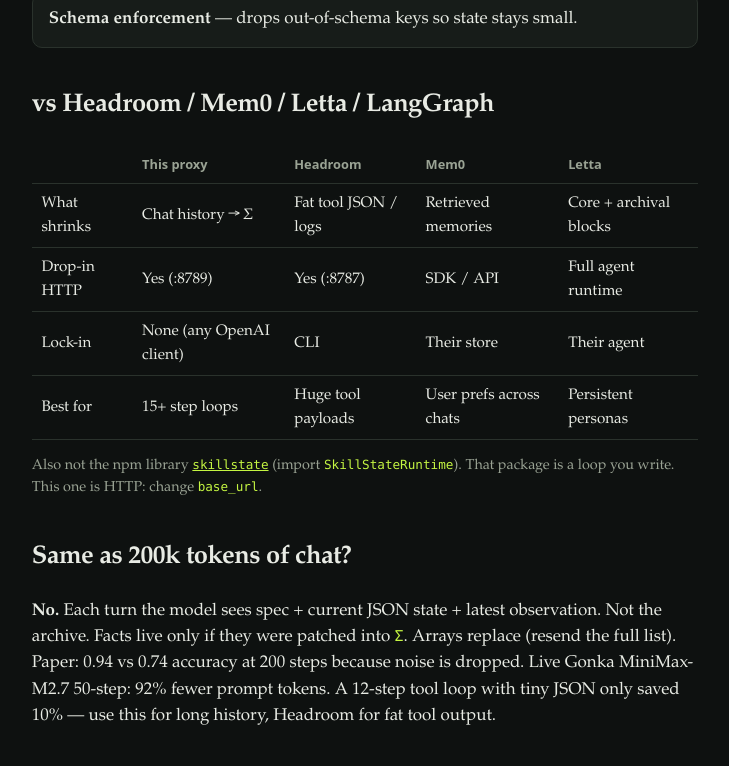
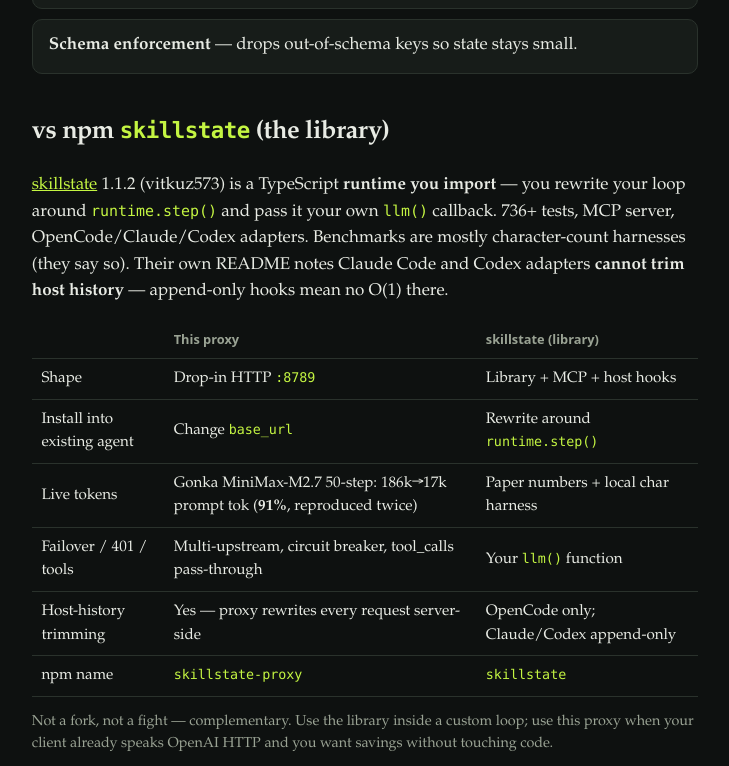
Before and after one commit to NosytLabs/skillstate-proxy, a website: page docs/index.html in a window 1280 px wide. Shown: the part 2264-3030 px from the top of the page, without its empty margins (275-1004 px from the left). Drawn offline with Linux system fonts and the light colour scheme.

Commit message:
docs: vs npm skillstate section + twice-reproduced 91% bench; sitemap lastmod
- docs page: 'vs npm skillstate (the library)' comparison (host-trimming gap, live-token evidence), updated bench numbers with same-day re-run (16,805 vs 185,699 = 91.0%), removed redundant footnote
- README: matching host-history-trimming row + reproduced-numbers row
- sitemap: lastmod 2026-09-07

```diff
--- a/docs/index.html
+++ b/docs/index.html
@@ -66,7 +66,7 @@
     </section>
     <section>
       <h2>Why it saves money</h2>
-      <p>Append-only transcripts grow linearly. SKILL.state stays a few hundred tokens per step. A live 50-step run on Gonka MiniMax-M2.7 (2026-09-07) used <strong>16,562 vs 212,606</strong> prompt tokens (92.2% less). Step 50 was 403 vs 8,904 (22×). At GPT-4o rates that same run is about $0.16 vs $0.63.</p>
+      <p>Append-only transcripts grow linearly. SKILL.state stays a few hundred tokens per step. A live 50-step run on Gonka MiniMax-M2.7 (2026-09-07) used <strong>16,562 vs 212,606</strong> prompt tokens (92.2% less). Step 50 was 403 vs 8,904 (22×). Re-run the same day: <strong>16,805 vs 185,699</strong> (91.0%), step 50 flat at 316 (~336 constant avg). At GPT-4o rates that same run is about $0.16 vs $0.63.</p>
       <div class="table-wrap">
         <table>
           <thead><tr><th>Steps</th><th>Provider</th><th>Baseline</th><th>SKILL.state</th><th>Save</th></tr></thead>
@@ -96,6 +96,21 @@
       </ul>
     </section>
     <section>
+      <h2>vs npm <code>skillstate</code> (the library)</h2>
+      <p><a href="https://www.npmjs.com/package/skillstate">skillstate</a> 1.1.2 (vitkuz573) is a TypeScript <strong>runtime you import</strong> — you rewrite your loop around <code>runtime.step()</code> and pass it your own <code>llm()</code> callback. 736+ tests, MCP server, OpenCode/Claude/Codex adapters. Benchmarks are mostly character-count harnesses (they say so). Their own README notes Claude Code and Codex adapters <strong>cannot trim host history</strong> — append-only hooks mean no O(1) there.</p>
+      <table>
+        <thead><tr><th></th><th>This proxy</th><th>skillstate (library)</th></tr></thead>
+        <tbody>
+          <tr><td>Shape</td><td>Drop-in HTTP <code>:8789</code></td><td>Library + MCP + host hooks</td></tr>
+          <tr><td>Install into existing agent</td><td>Change <code>base_url</code></td><td>Rewrite around <code>runtime.step()</code></td></tr>
+          <tr><td>Live tokens</td><td>Gonka MiniMax-M2.7 50-step: 186k→17k prompt tok (<strong>91%</strong>, reproduced twice)</td><td>Paper numbers + local char harness</td></tr>
+          <tr><td>Failover / 401 / tools</td><td>Multi-upstream, circuit breaker, tool_calls pass-through</td><td>Your <code>llm()</code> function</td></tr>
+          <tr><td>Host-history trimming</td><td>Yes — proxy rewrites every request server-side</td><td>OpenCode only; Claude/Codex append-only</td></tr>
+          <tr><td>npm name</td><td><code>skillstate-proxy</code></td><td><code>skillstate</code></td></tr>
+        </tbody>
+      </table>
+      <p class="note">Not a fork, not a fight — complementary. Use the library inside a custom loop; use this proxy when your client already speaks OpenAI HTTP and you want savings without touching code.</p>
+
       <h2>vs Headroom / Mem0 / Letta / LangGraph</h2>
       <div class="table-wrap">
         <table>
@@ -108,7 +123,6 @@
           </tbody>
         </table>
       </div>
-      <p class="note">Also not the npm library <a href="https://www.npmjs.com/package/skillstate"><code>skillstate</code></a> (import <code>SkillStateRuntime</code>). That package is a loop you write. This one is HTTP: change <code>base_url</code>.</p>
     </section>
     <section>
       <h2>Same as 200k tokens of chat?</h2>
--- a/docs/sitemap.xml
+++ b/docs/sitemap.xml
@@ -2,6 +2,7 @@
 <urlset xmlns="http://www.sitemaps.org/schemas/sitemap/0.9">
   <url>
     <loc>https://nosytlabs.github.io/skillstate-proxy/</loc>
+    <lastmod>2026-09-07</lastmod>
     <changefreq>weekly</changefreq>
     <priority>1.0</priority>
   </url>
```
Also changed, not shown: README.md.
